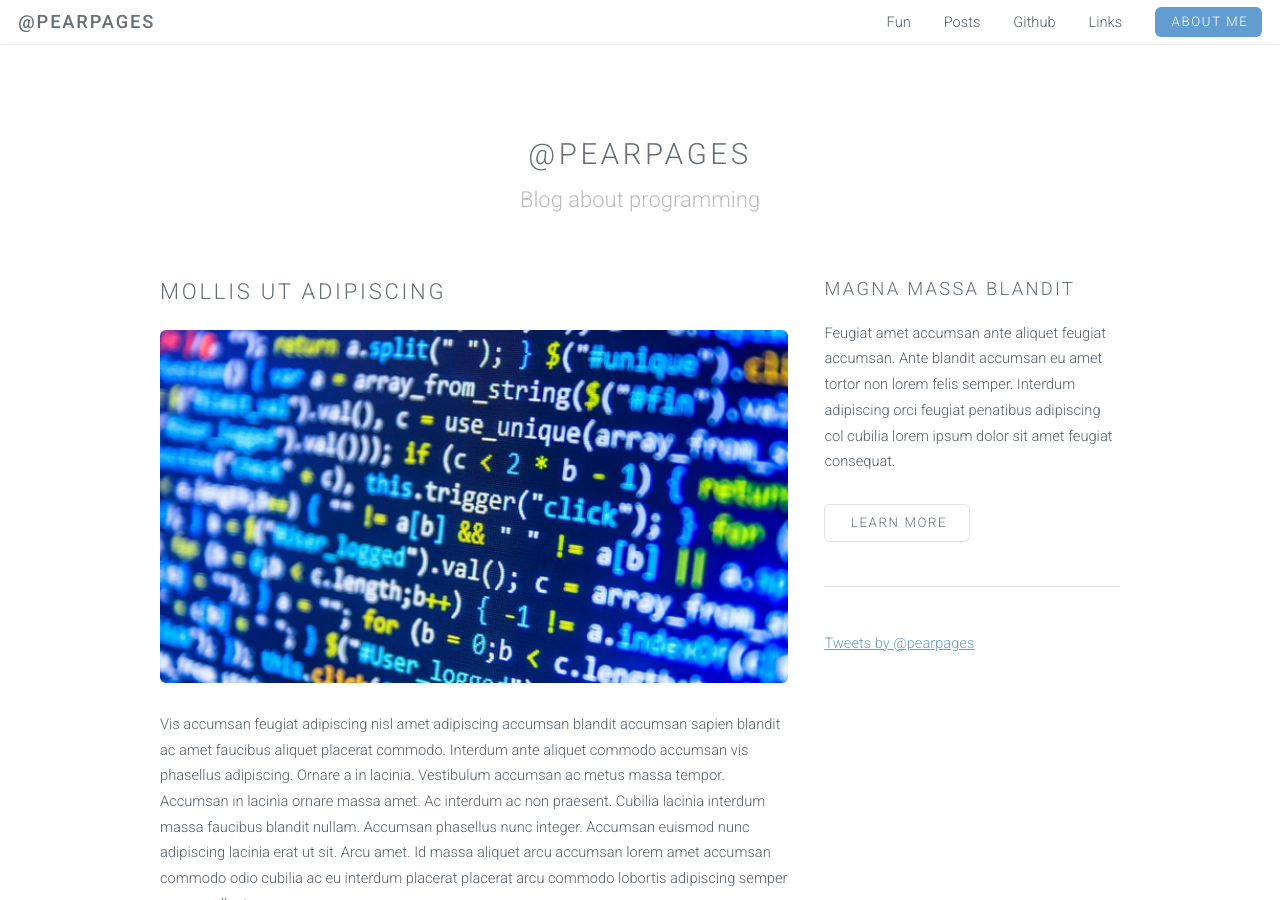
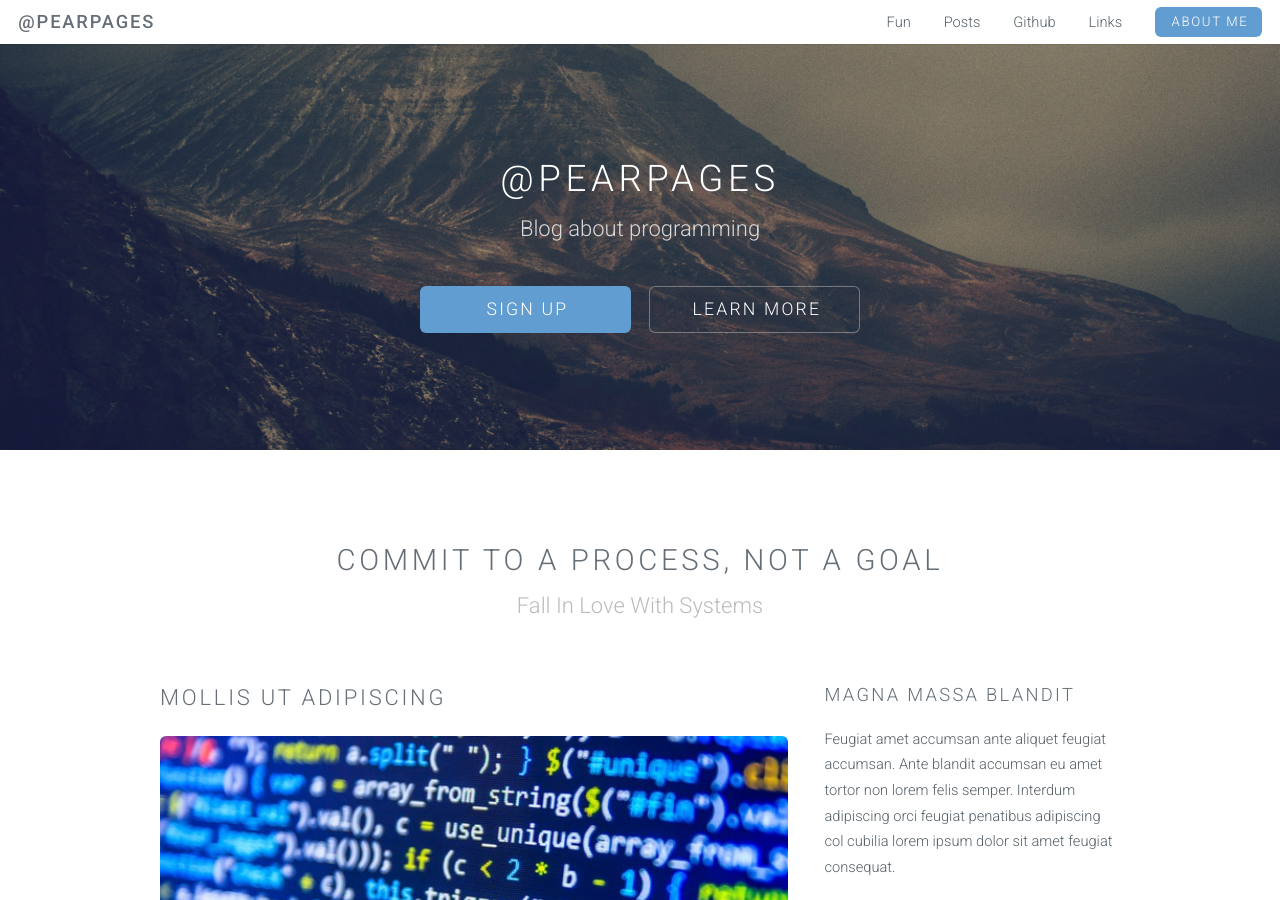
Before and after one commit to pearpages/my-blog-v1, a Jekyll site: the page built from index.html, in a window 1280 px wide and 900 px high. Built offline with Jekyll 4.4.1, drawn with Linux system fonts in a browser that asks for light colours; comment, search, counter and statistics services are not loaded.

Commit message:
post and home layout

```diff
--- /dev/null
+++ b/_includes/banner.html
@@ -0,0 +1,10 @@
+<section id="banner">
+    <div class="inner">
+        <h2>@pearpages</h2>
+        <p>Blog about programming</p>
+        <ul class="actions">
+            <li><a href="#content" class="button big special">Sign Up</a></li>
+            <li><a href="#elements" class="button big alt">Learn More</a></li>
+        </ul>
+    </div>
+</section>
--- a/_layouts/default.html
+++ b/_layouts/default.html
@@ -20,9 +20,7 @@
     <!-- Header -->
     {% include header.html %}
 
-    <section id="main" class="wrapper style1">
         {{content}}
-    </section>
 
     <!-- Footer -->
     {% include footer.html %}
--- a/_layouts/page.html
+++ b/_layouts/page.html
@@ -2,6 +2,7 @@
 layout: default
 ---
 
+<section id="main" class="wrapper style1">
 <header class="major">
 	<h2>{{page.title}}</h2>
 	<p>{{page.subtitle}}</p>
@@ -13,3 +14,4 @@ layout: default
 	</section>
 
 </div>
+</section>
--- a/index.html
+++ b/index.html
@@ -2,10 +2,13 @@
 layout: default
 ---
 
-<!-- subheader -->
+{% include banner.html %}
+
+<section id="main" class="wrapper style1">
+
 <header class="major">
-	<h2>@pearpages</h2>
-	<p>Blog about programming</p>
+	<h2>Commit to a process, not a goal</h2>
+	<p>Fall In Love With Systems</p>
 </header>
 
 <div class="container">
@@ -41,3 +44,5 @@ layout: default
 		</div>
 	</div>
 </div>
+
+</section>
```
Also changed, not shown: _layouts/post.html (+7 -0 lines).
